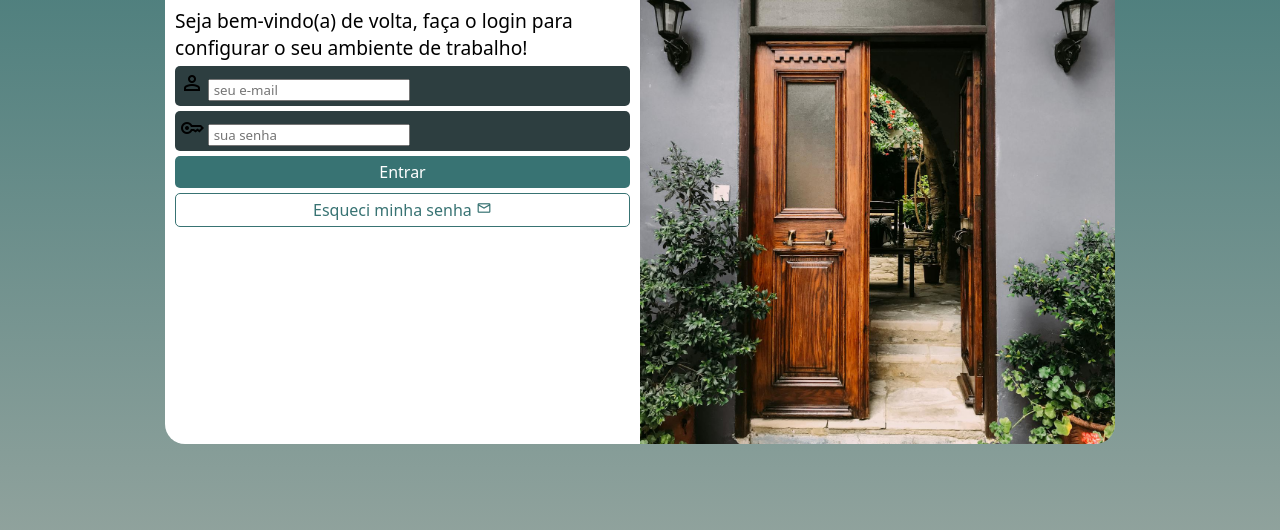
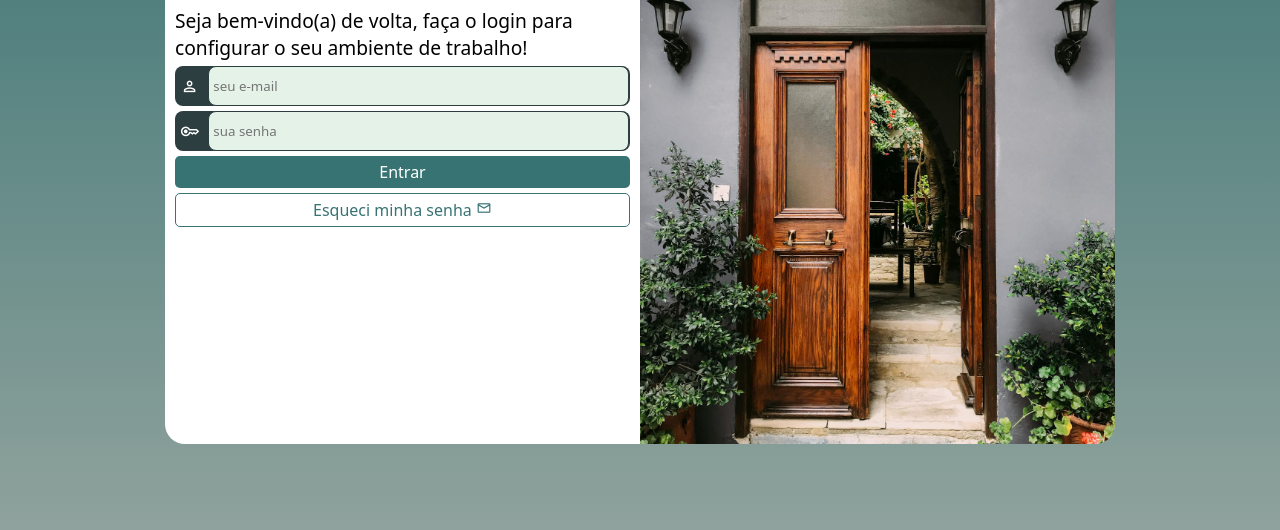
Before and after one commit to oficialpedrosantos/projeto-login, a plain HTML site: page index.html in a window 1280 px wide. Shown: the part 206-736 px from the top of the page. Drawn offline with nearby package versions, Linux system fonts and the light colour scheme.

Commit message:
atualizando

```diff
--- a/estilos/style.css
+++ b/estilos/style.css
@@ -32,7 +32,6 @@ section#login {
     position: absolute;
     top: 50%;
     left: 50%;
-    transform: translate(-50%,-50%);
     overflow: hidden;
 
     background-color: white;
@@ -40,6 +39,7 @@ section#login {
     height: 500px;
     border-radius: 20px;
 
+    transform: translate(-50%,-50%);
     transition: width .3s, heigth .3s;
     transition-timing-function: ease;
 }
@@ -56,8 +56,30 @@ div.campo {
     display: block;
     background-color: #2D3E40;
     margin: 5px 0px;
-    border-radius: 5px;
+    width: 100%;
+    border-radius: 8px;
     padding: 5px;
+    height: 40px;
+}
+
+div.campo > input {
+    background-color: #E4F2E7;
+    border: 1px solid #2D3E40;
+    height: 40px;
+    width: calc(100% - 24px);
+    border-radius: 8px;
+    transform: translate(5px, -5px);
+    padding: 4px;
+}
+
+div.campo > input:focus-within {
+    background-color: white;
+    border: none;
+}
+
+div.campo > label > span {
+    color: white;
+    font-size: 1.2em;
 }
 
 section#login > div#formulario {
@@ -85,6 +107,7 @@ form input[type='submit'] {
     padding: 5px;
     border-radius: 5px;
     margin-bottom: 5px;
+    cursor: pointer;
 }
 
 
--- a/index.html
+++ b/index.html
@@ -23,7 +23,7 @@
                             person
                             </span>
                         </label>
-                        <input type="email"     name="email" id="iemail" placeholder=" seu e-mail" maxlength="30" required autocomplete="email">
+                        <input type="email"     name="email" id="iemail" placeholder="seu e-mail" maxlength="50" required autocomplete="email">
                     </div>
                     <div class="campo">
                         <label for="isenha">
@@ -31,7 +31,7 @@
                                 key
                                 </span>
                         </label>
-                        <input type="password" name="senha" id="isenha" placeholder=" sua senha" minlength="8" maxlength="20" required autocomplete="current-password">
+                        <input type="password" name="senha" id="isenha" placeholder="sua senha" minlength="8" maxlength="20" required autocomplete="current-password">
                     </div>
                     <input type="submit" value="Entrar">
                     <a href="#" class="botao">Esqueci minha senha <span class="material-symbols-outlined">
```
